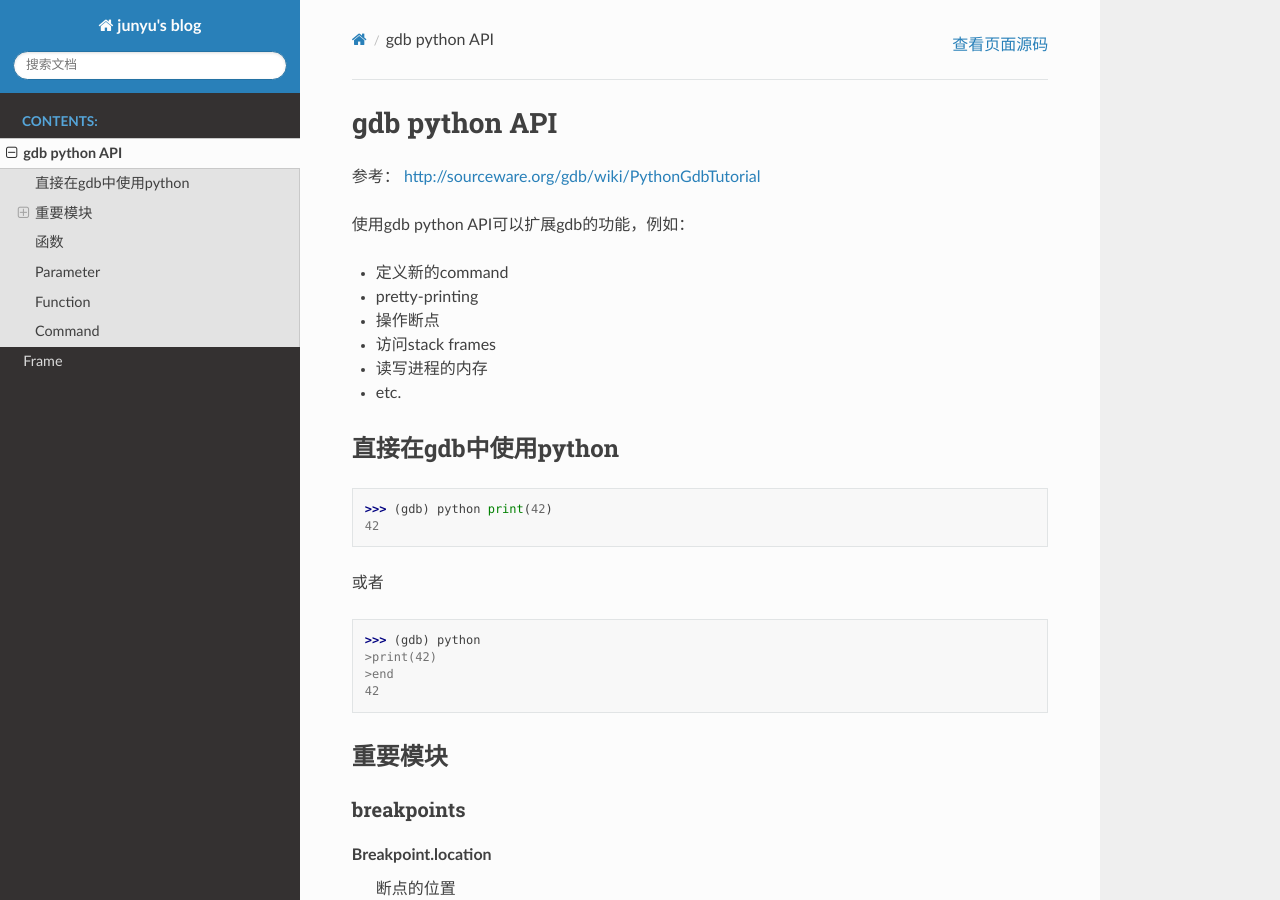
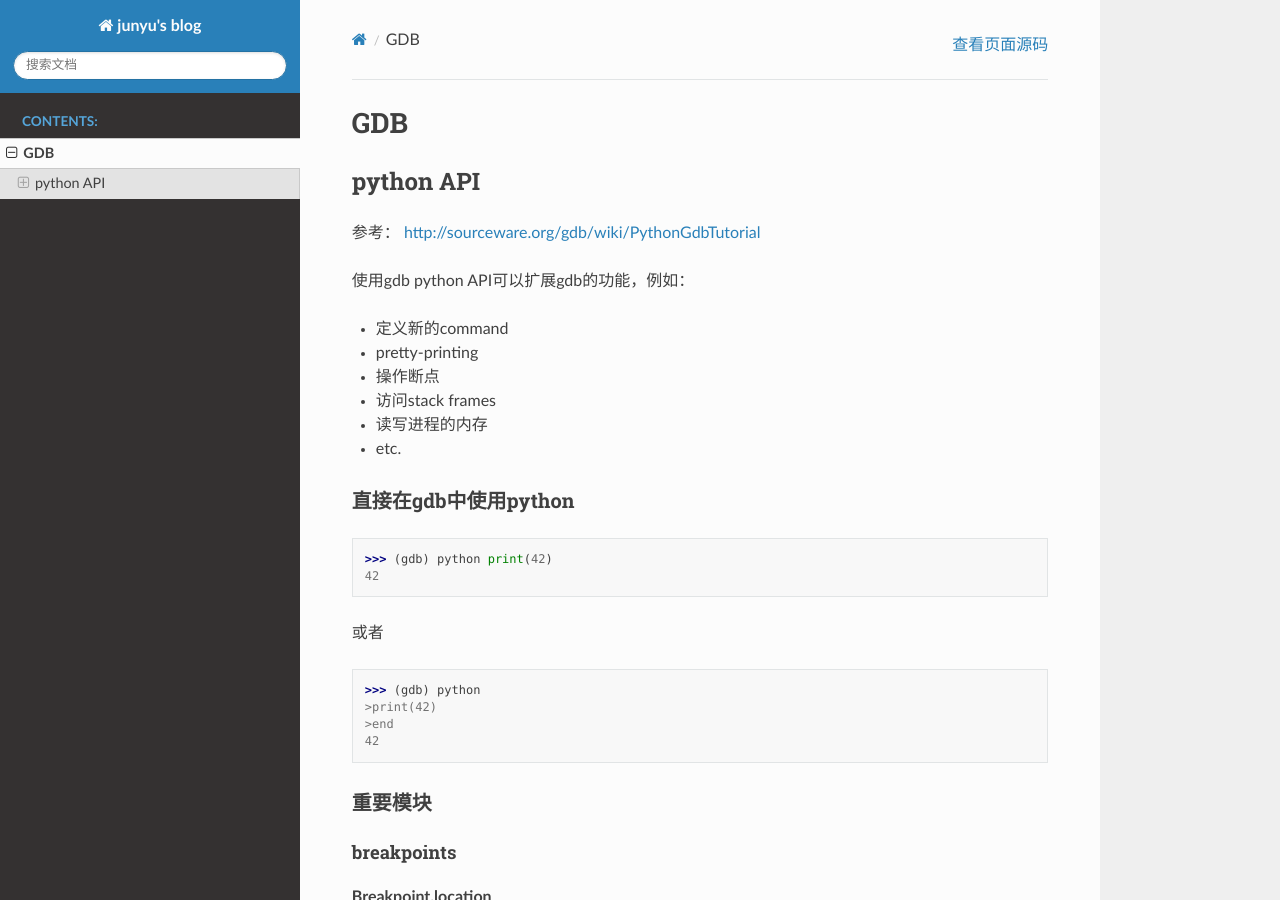
Before and after one commit to junyu92/blog, a Sphinx documentation site: the page built from source/gdb/python_api.rst, in a window 1280 px wide and 900 px high. Built offline with Sphinx 7.4.7 and the Read the Docs theme 2.0.0, drawn with Linux system fonts in a browser that asks for light colours.

Commit message:
Fix Section Structure

```diff
--- a/source/gdb/python_api.rst
+++ b/source/gdb/python_api.rst
@@ -1,5 +1,8 @@
-gdb python API
-=============
+GDB
+###############
+
+python API
+****************
 
 参考：
 http://sourceware.org/gdb/wiki/PythonGdbTutorial
@@ -15,7 +18,7 @@ http://sourceware.org/gdb/wiki/PythonGdbTutorial
 
 
 直接在gdb中使用python
--------------
+===================
 >>> (gdb) python print(42)
 42
 
@@ -27,10 +30,10 @@ http://sourceware.org/gdb/wiki/PythonGdbTutorial
 42
 
 重要模块
--------------
+==================
 
 breakpoints
-##############
+------------------
 Breakpoint.location
   断点的位置
 
@@ -143,7 +146,7 @@ get_set_string
   在GDB中 ``set`` 该参数时，会调用这个函数
 
 Function
-------------
+===============
 
 定义一个在gdb中可以使用的函数.
 
@@ -179,7 +182,7 @@ Function
 
 
 Command
--------------
+===============
 要定义一个能在GDB中调用的Command，需要创建一个class
 
 .. code-block:: python
@@ -198,7 +201,7 @@ Command
 在GDB中调用 *hello-world* 的时候, *invoke* 函数会被执行。
 
 实现一个COMMAND能够保存断点
-^^^^^^^^^^^^^^^^
+----------------------
 
 下面实现一个COMMAND，把所有的断点保存到文件中。
 
@@ -226,4 +229,4 @@ Command
 
 
 Frame
-==========
+===============
```
